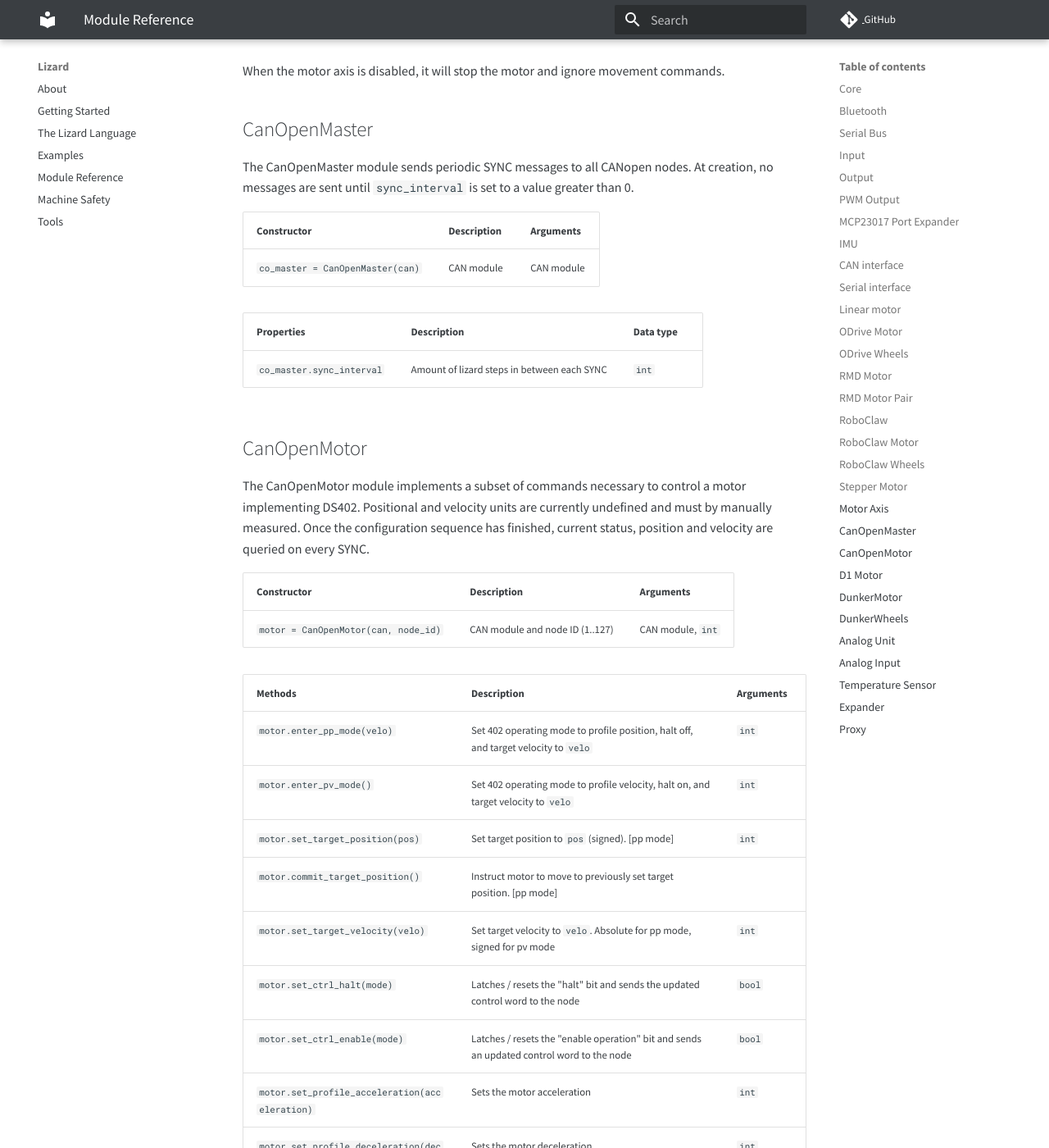
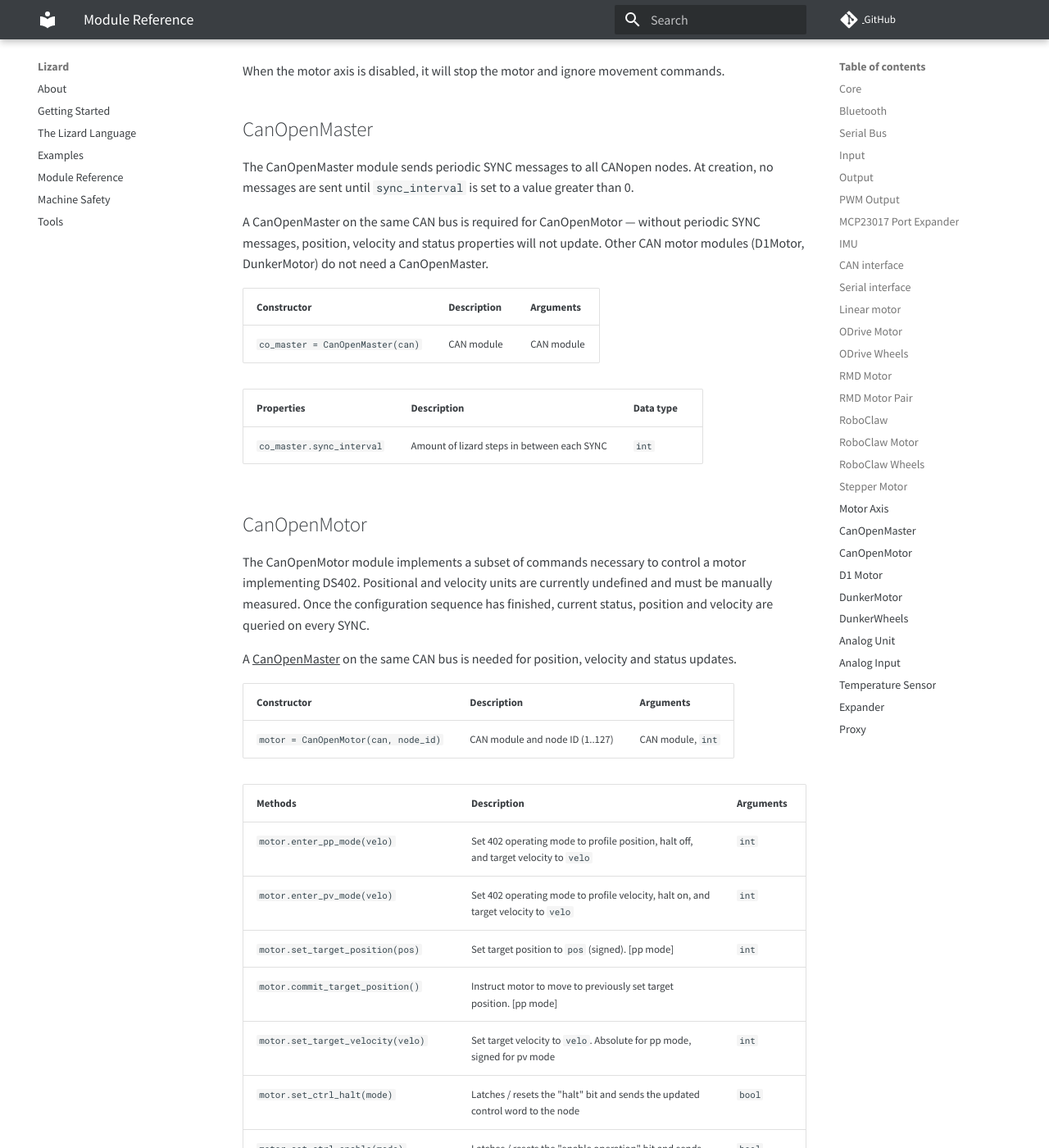
Before and after one commit to zauberzeug/lizard, an MkDocs documentation site: the page built from docs/module_reference.md, in a window 1280 px wide and 1400 px high, scrolled down 22357 px. Shown: the whole window at 82% size. Built offline with MkDocs 1.6.1 and Material for MkDocs 9.7.7, drawn with Linux system fonts in a browser that asks for light colours; comment, search, counter and statistics services are not loaded; some of the changed text lies outside the part shown.

Commit message:
Improve CAN module documentation and fix misc doc issues (#197)
* fix documentation for 166,167 and more

* improve line wraps and wording

---------

Co-authored-by: Falko Schindler <falko@zauberzeug.com>

```diff
--- a/docs/module_reference.md
+++ b/docs/module_reference.md
@@ -668,7 +668,12 @@ When the motor axis is disabled, it will stop the motor and ignore movement comm
 
 ## CanOpenMaster
 
-The CanOpenMaster module sends periodic SYNC messages to all CANopen nodes. At creation, no messages are sent until `sync_interval` is set to a value greater than 0.
+The CanOpenMaster module sends periodic SYNC messages to all CANopen nodes.
+At creation, no messages are sent until `sync_interval` is set to a value greater than 0.
+
+A CanOpenMaster on the same CAN bus is required for CanOpenMotor —
+without periodic SYNC messages, position, velocity and status properties will not update.
+Other CAN motor modules (D1Motor, DunkerMotor) do not need a CanOpenMaster.
 
 | Constructor                      | Description | Arguments  |
 | -------------------------------- | ----------- | ---------- |
@@ -681,8 +686,10 @@ The CanOpenMaster module sends periodic SYNC messages to all CANopen nodes. At c
 ## CanOpenMotor
 
 The CanOpenMotor module implements a subset of commands necessary to control a motor implementing DS402.
-Positional and velocity units are currently undefined and must by manually measured.
+Positional and velocity units are currently undefined and must be manually measured.
 Once the configuration sequence has finished, current status, position and velocity are queried on every SYNC.
+
+A [CanOpenMaster](#canopenmaster) on the same CAN bus is needed for position, velocity and status updates.
 
 | Constructor                          | Description                     | Arguments         |
 | ------------------------------------ | ------------------------------- | ----------------- |
@@ -691,7 +698,7 @@ Once the configuration sequence has finished, current status, position and veloc
 | Methods                                                   | Description                                                                               | Arguments |
 | --------------------------------------------------------- | ----------------------------------------------------------------------------------------- | --------- |
 | `motor.enter_pp_mode(velo)`                               | Set 402 operating mode to profile position, halt off, and target velocity to `velo`       | `int`     |
-| `motor.enter_pv_mode()`                                   | Set 402 operating mode to profile velocity, halt on, and target velocity to `velo`        | `int`     |
+| `motor.enter_pv_mode(velo)`                               | Set 402 operating mode to profile velocity, halt on, and target velocity to `velo`        | `int`     |
 | `motor.set_target_position(pos)`                          | Set target position to `pos` (signed). [pp mode]                                          | `int`     |
 | `motor.commit_target_position()`                          | Instruct motor to move to previously set target position. [pp mode]                       |           |
 | `motor.set_target_velocity(velo)`                         | Set target velocity to `velo`. Absolute for pp mode, signed for pv mode                   | `int`     |
@@ -703,26 +710,28 @@ Once the configuration sequence has finished, current status, position and veloc
 | `motor.reset_fault()`                                     | Clear any faults (like positioning errors). Implicitly sets the "halt" bit.               |           |
 | `motor.sdo_read(index)`                                   | Performs an SDO read at index `index` and sub index `0x00`                                | `int`     |
 
-| Properties              | Description                                              | Data type |
-| ----------------------- | -------------------------------------------------------- | --------- |
-| `initialized`           | Concurrent init sequence has finished, motor is ready    | `bool`    |
-| `last_heartbeat`        | Time in µs since bootup when last heartbeat was received | `int`     |
-| `is_booting`            | Node is in booting state                                 | `bool`    |
-| `is_preoperational`     | Node is in pre-operational state                         | `bool`    |
-| `is_operational`        | Node is in operational state                             | `bool`    |
-| `actual_position`       | Motor position at last SYNC                              | `int`     |
-| `position_offset`       | Offset implicitly added to target/reported position      | `int`     |
-| `actual_velocity`       | Motor velocity at last SYNC                              | `int`     |
-| `status_enabled`        | Operation enabled bit of status word since last SYNC     | `bool`    |
-| `status_fault`          | Fault bit of status word since last SYNC                 | `bool`    |
-| `status_target_reached` | Target reached bit of status word since last SYNC        | `bool`    |
-| `ctrl_enable`           | Latched operation enable bit of every sent control word  | `bool`    |
-| `ctrl_halt`             | Latched halt bit of every sent control word              | `bool`    |
+| Properties                 | Description                                              | Data type |
+| -------------------------- | -------------------------------------------------------- | --------- |
+| `initialized`              | Concurrent init sequence has finished, motor is ready    | `bool`    |
+| `last_heartbeat`           | Time in µs since bootup when last heartbeat was received | `int`     |
+| `is_booting`               | Node is in booting state                                 | `bool`    |
+| `is_preoperational`        | Node is in pre-operational state                         | `bool`    |
+| `is_operational`           | Node is in operational state                             | `bool`    |
+| `actual_position`          | Motor position at last SYNC                              | `int`     |
+| `position_offset`          | Offset implicitly added to target/reported position      | `int`     |
+| `actual_velocity`          | Motor velocity at last SYNC                              | `int`     |
+| `status_enabled`           | Operation enabled bit of status word since last SYNC     | `bool`    |
+| `status_fault`             | Fault bit of status word since last SYNC                 | `bool`    |
+| `status_target_reached`    | Target reached bit of status word since last SYNC        | `bool`    |
+| `pp_set_point_acknowledge` | Set point acknowledge bit (profile position mode)        | `bool`    |
+| `pv_is_moving`             | Motor is moving (profile velocity mode)                  | `bool`    |
+| `ctrl_enable`              | Latched operation enable bit of every sent control word  | `bool`    |
+| `ctrl_halt`                | Latched halt bit of every sent control word              | `bool`    |
+| `enabled`                  | Whether the motor is enabled                             | `bool`    |
 
 **Configuration sequence**
 
 After creation of the module, the configuration is stepped through automatically on each heartbeat; once finished, the `initialized` attribute is set to `true`.
-Note that for runtime variables (actual position, velocity, and status bits) to be updated, a CanOpenMaster module must exist and be sending periodic SYNCs.
 
 **Target position sequence**
 
```
Also changed, not shown: other parts of docs/module_reference.md (+0 -2 lines).
